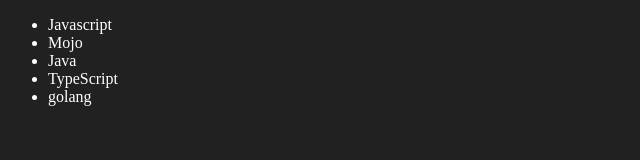
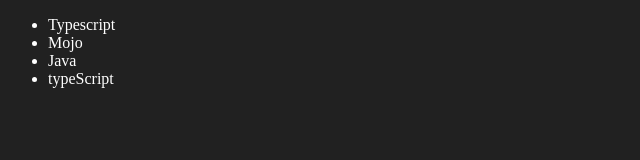
Before and after one commit to pranabcoder/jspractice, a plain HTML site: page 06_dom/four.html in a window 1280 px wide. Shown: the full height of the page, 0-640 px from the left. Drawn offline with Linux system fonts and the light colour scheme.

Commit message:
06_dom/four.htmnl added and updated

```diff
--- a/06_dom/four.html
+++ b/06_dom/four.html
@@ -24,7 +24,7 @@
     }
     addLanguage('Python');
     addLanguage('Java');
-    addLanguage('TypeScript');
+    addLanguage('typeScript');
 
     // optimize code --
     function addOptionLang(langName){
@@ -35,9 +35,16 @@
     addOptionLang('golang');
 
     // Edit -
-    const firstLang = document.querySelector("li:nth-child(2)");
+    const secondLang = document.querySelector("li:nth-child(2)");
     const newLi = document.createElement('li');
     newLi.textContent = "Mojo";
-    firstLang.replaceWith(newLi);
+    secondLang.replaceWith(newLi);
+
+    const firstLang = document.querySelector("li:first-child");
+    firstLang.outerHTML = '<li> Typescript</li>'
+
+    // Remove -
+    const lastLang = document.querySelector('li:last-child');
+    lastLang.remove();
 </script>
 </html>
```
